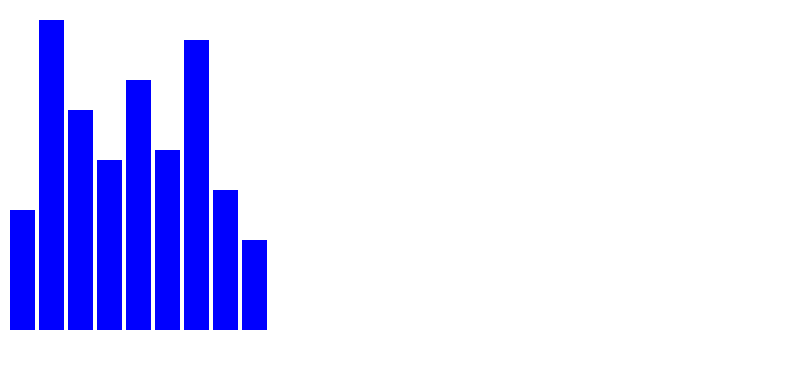
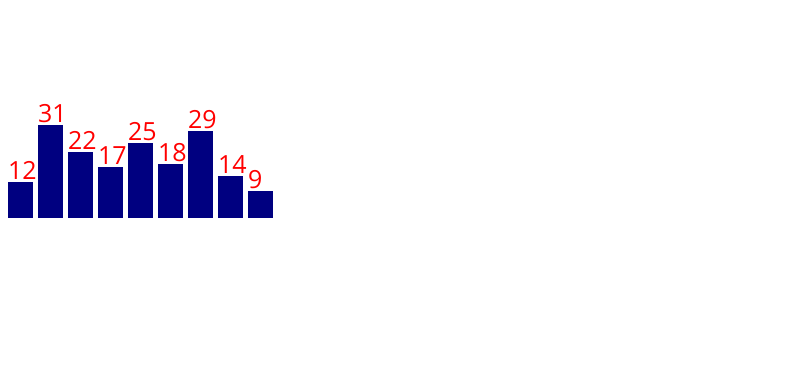
Before and after one commit to JHenderson219/FCC-Learning-D3, a plain HTML site: page index.html in a window 1280 px wide. Shown: the part 54-422 px from the top of the page, without its empty margins (0-785 px from the left). Drawn offline with nearby package versions, Linux system fonts and the light colour scheme.

Commit message:
Complete labled SVG bar chart

```diff
--- a/css/learnD3Style.css
+++ b/css/learnD3Style.css
@@ -6,10 +6,11 @@ body{
 	text-align: center;
 }
 
-  .bar {
-    width: 25px;
-    height: 100px;
-    margin: 2px;
-    display: inline-block;
-    background-color: blue;
+  .bar:hover {
+  	fill:brown;
   }
+
+
+  rect{
+  	margin: 2px;
+  }
--- a/scripts/learnD3.js
+++ b/scripts/learnD3.js
@@ -1,8 +1,28 @@
 const dataset = [12, 31, 22, 17, 25, 18, 29, 14, 9];
+const w = 500;
+const h = 200;
 
-d3.select('body').selectAll('h2')
-    .data(dataset)
-    .enter()
-	.append('div')
-	.attr("class","bar")
-	.style("height", d => d*10+"px");
+const svg = d3.select('body')
+	.append("svg")
+	.attr("width", w)
+	.attr("height", h);
+
+	svg.selectAll("rect")
+	.data(dataset)
+	.enter()
+	.append("rect")
+	.attr("width", 25)
+	.attr("height", (d) => d*3)
+	.attr('x', (d,i) => i*30)
+	.attr('y', (d) => h-d*3)
+	.attr ('fill', "navy");
+
+	svg.selectAll('text')
+		.data(dataset)
+		.enter()
+		.append('text')
+		.attr('x', (d,i) => i*30)
+		.attr('y', (d) => h-d*3-3)
+		.text(d => d)
+		.style("font-size","25px")
+		.style("fill", "red");
```
